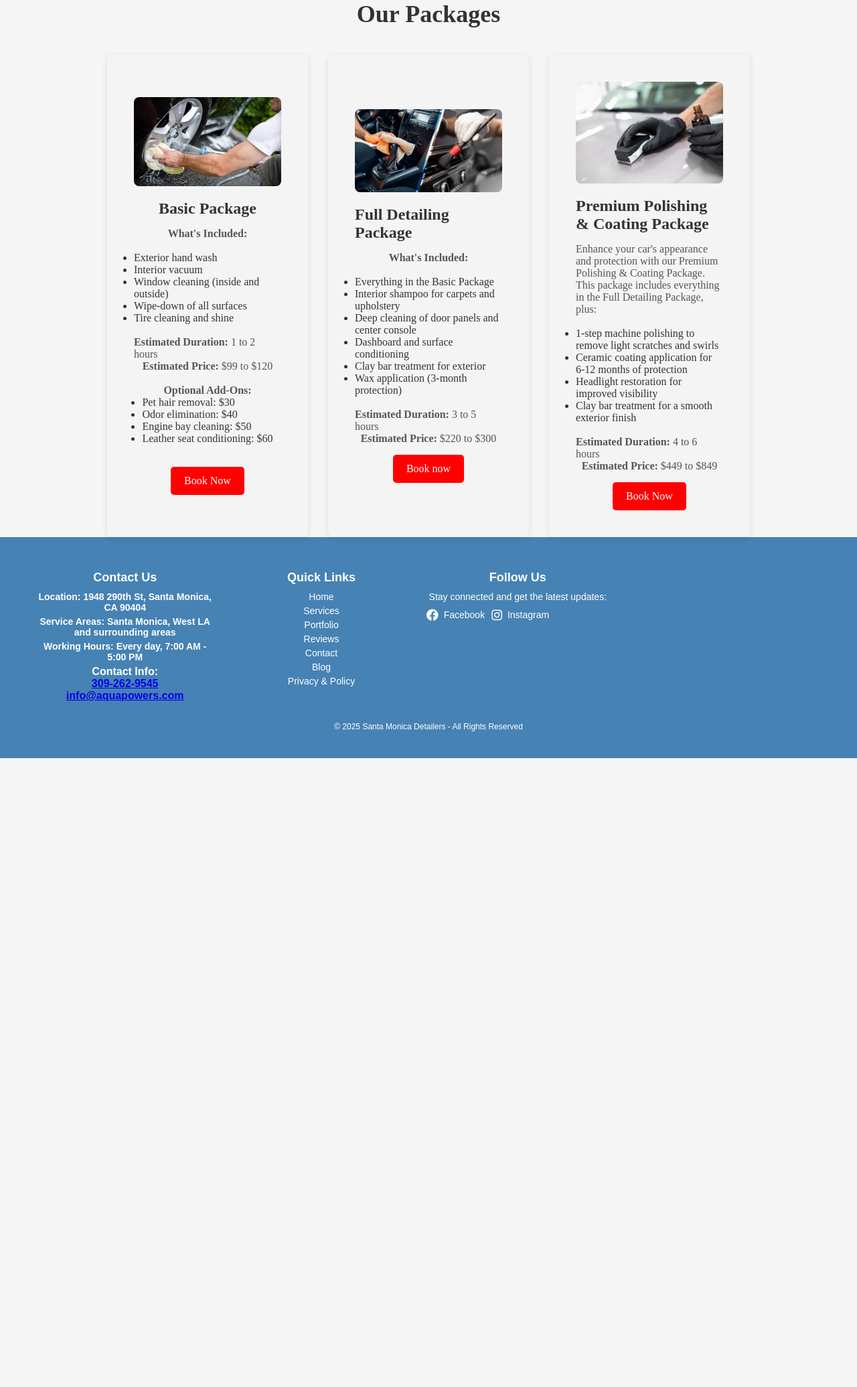
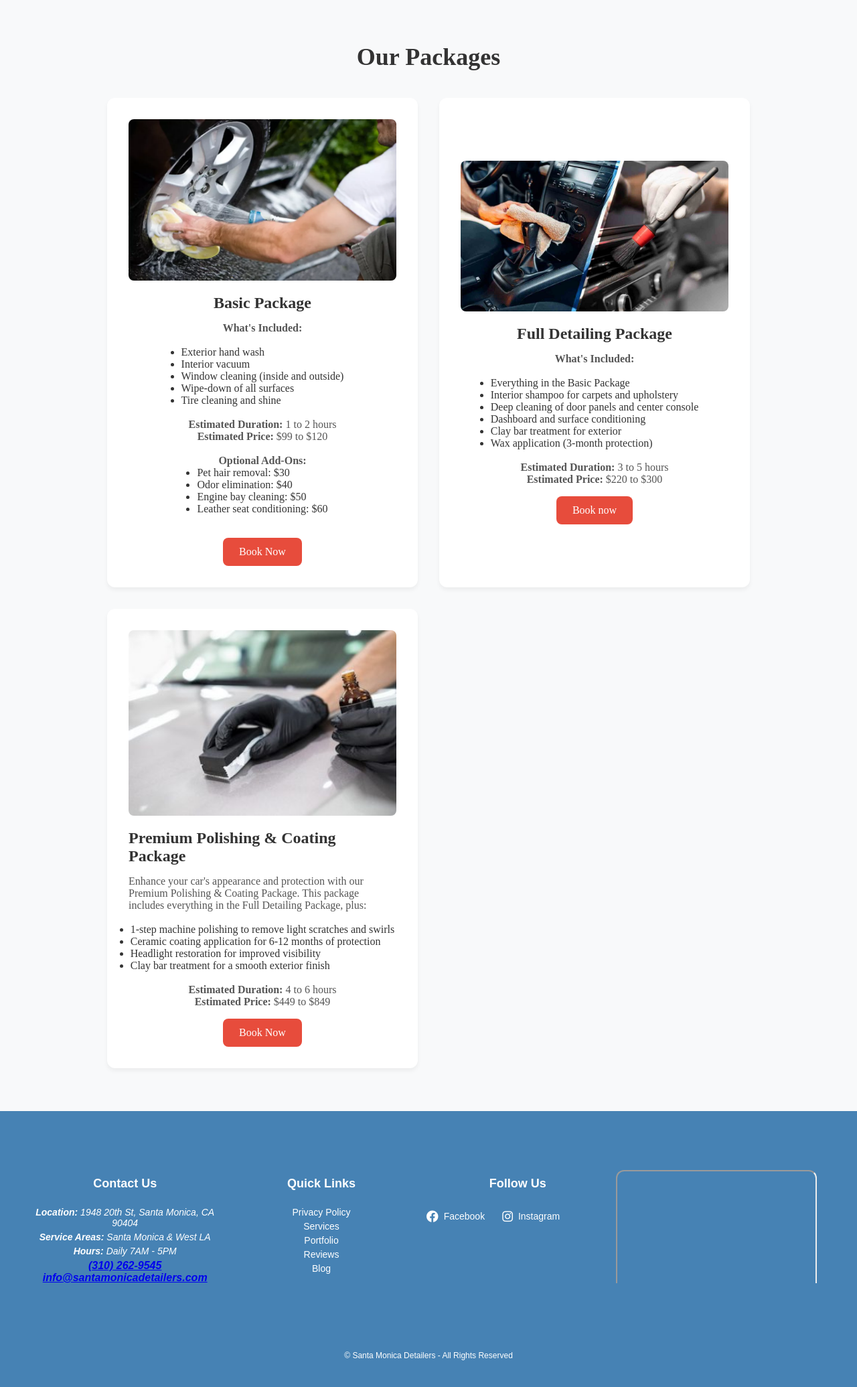
Before and after one commit to mirtazayev/santamonicadetailerscom, a FastAPI app: page /services in a window 1280 px wide. Shown: the part 78-2149 px from the top of the page at 67% size. Before the commit the page ends 1210 px from the top, so only its background shows below. Run offline with FastAPI, Linux system fonts and the light colour scheme; a map, chart or similar area stays blank; parts of the project's set-up code (start-up, migrations or seed data) failed here and were passed over; grey boxes are pictures that could not be loaded.

Commit message:
Update our_package.html

```diff
--- a/templates/our_package.html
+++ b/templates/our_package.html
@@ -3,10 +3,11 @@
 <head>
     <meta charset="UTF-8">
     <meta name="viewport" content="width=device-width, initial-scale=1.0">
-    <meta name="description" content="Professional Car Detailing Services">
+    <meta name="description" content="Professional Car Detailing Services in Santa Monica">
     <meta name="keywords" content="Car Detailing, Auto Spa, Ceramic Coating, Interior Cleaning">
-    <meta name="author" content="Santa Monica Detailerss">
+    <meta name="author" content="Santa Monica Detailers">
     <title>Car Detailing - Santa Monica Detailers</title>
+
     <!-- Google tag (gtag.js) -->
     <script async src="https://www.googletagmanager.com/gtag/js?id=AW-16828417802"></script>
     <script>
@@ -17,26 +18,119 @@
         }
 
         gtag('js', new Date());
-
         gtag('config', 'AW-16828417802');
     </script>
+
+    <link rel="stylesheet" href="https://cdnjs.cloudflare.com/ajax/libs/font-awesome/6.0.0-beta3/css/all.min.css">
     <link rel="stylesheet" href="/static/style.css">
-    <link rel="stylesheet" href="https://cdnjs.cloudflare.com/ajax/libs/font-awesome/6.0.0-beta3/css/all.min.css">
+    <style>
+        /* Enhanced Styles */
+        :root {
+            --primary: #2A3950;
+            --secondary: #E74C3C;
+            --accent: #3498DB;
+            --text: #444;
+            --light: #F8F9FA;
+        }
 
+        .services {
+            padding: 4rem 0;
+            background: var(--light);
+        }
+
+        .services-grid {
+            display: grid;
+            grid-template-columns: repeat(auto-fit, minmax(300px, 1fr));
+            gap: 2rem;
+            margin-top: 2rem;
+        }
+
+        .service {
+            background: white;
+            border-radius: 12px;
+            padding: 2rem;
+            box-shadow: 0 4px 6px rgba(0, 0, 0, 0.05);
+            transition: transform 0.3s ease;
+        }
+
+        .service:hover {
+            transform: translateY(-5px);
+        }
+
+        .service-img {
+            width: 100%;
+            height: 200px;
+            object-fit: cover;
+            border-radius: 8px;
+            margin-bottom: 1.5rem;
+        }
+
+        .book-now-btn {
+            display: inline-block;
+            padding: 12px 24px;
+            background: var(--secondary);
+            color: white;
+            text-decoration: none;
+            border-radius: 8px;
+            margin-top: 1rem;
+            transition: background 0.3s ease;
+        }
+
+        .book-now-btn:hover {
+            background: #D84315;
+        }
+
+        /* Footer Enhancements */
+        .footer-container {
+        {#background: var(--primary);#} color: white;
+            padding: 3rem 0;
+        }
+
+        .footer-section {
+            margin-bottom: 2rem;
+        }
+
+        .footer-section h3 {
+            color: white;
+            margin-bottom: 1.5rem;
+        }
+
+        .social-links a {
+            color: white;
+            margin-right: 1rem;
+            font-size: 1.5rem;
+        }
+
+        .map-wrapper iframe {
+            border-radius: 12px;
+            height: 400px;
+        }
+
+        @media (max-width: 768px) {
+            .services-grid {
+                grid-template-columns: 1fr;
+            }
+
+            .map-wrapper iframe {
+                height: 300px;
+            }
+        }
+    </style>
 </head>
+<body>
 
-<!-- Navigation Bar -->
+<!-- Navigation Bar (Keep existing structure) -->
 <header>
     <nav>
         <div class="container">
             <div class="logo">
                 <a href="/">Santa Monica Detailers</a>
             </div>
-            <div class="hamburger" onclick="toggleMenu()">
-                <div></div>
-                <div></div>
-                <div></div>
-            </div>
+            <button class="hamburger" aria-label="Menu" onclick="toggleMenu()">
+                <span></span>
+                <span></span>
+                <span></span>
+            </button>
             <ul class="nav-links">
                 <li><a href="/">Home</a></li>
                 <li><a href="/services">Services</a></li>
@@ -48,8 +142,6 @@
         </div>
     </nav>
 </header>
-
-<body>
 
 <!-- Services Section -->
 <section id="services" class="services">
@@ -120,87 +212,78 @@
         </div>
     </div>
 </section>
+
 <footer>
     <div class="footer-container">
-        <!-- Map Section (Left side) -->
         <div class="map-section">
-            <!-- Google Map Embed with Responsive Wrapper -->
             <div class="map-wrapper">
-                <iframe src="https://www.google.com/maps/embed?pb=!1m18!1m12!1m3!1d3306.902273659348!2d-118.47383262361738!3d34.02071937316887!2m3!1f0!2f0!3f0!3m2!1i1024!2i768!4f13.1!3m3!1m2!1s0x80c2bb24d0557adf%3A0xc484140725594251!2s1948%2020th%20St%2C%20Santa%20Monica%2C%20CA%2090404!5e0!3m2!1sen!2sus!4v1737543242976!5m2!1sen!2sus"
-                        width="100%" height="450" style="border:0;" allowfullscreen="" loading="lazy"
-                        referrerpolicy="no-referrer-when-downgrade"></iframe>
+                <iframe
+                        title="Our Location"
+                        src="https://www.google.com/maps/embed?pb=!1m18!1m12!1m3!1d3306.902273659348!2d-118.47383262361738!3d34.02071937316887!2m3!1f0!2f0!3f0!3m2!1i1024!2i768!4f13.1!3m3!1m2!1s0x80c2bb24d0557adf%3A0xc484140725594251!2s1948%2020th%20St%2C%20Santa%20Monica%2C%20CA%2090404!5e0!3m2!1sen!2sus!4v1737543242976!5m2!1sen!2sus"
+                        loading="lazy"
+                        referrerpolicy="no-referrer-when-downgrade">
+                </iframe>
             </div>
         </div>
 
-        <!-- Contact Info Section -->
         <div class="footer-section">
             <h3>Contact Us</h3>
-            <p><strong>Location: 1948 290th St, Santa Monica, CA 90404</strong></p>
-            <p><strong>Service Areas: Santa Monica, West LA and surrounding areas</strong></p>
-            <p><strong>Working Hours: Every day, 7:00 AM - 5:00 PM</strong></p>
-            <h4>Contact Info: <br><a href="tel:+13092629545">309-262-9545</a></h4>
-            <h4><a href="mailto:info@aquapowers.com">info@aquapowers.com</a></h4>
+            <address>
+                <p><strong>Location:</strong> 1948 20th St, Santa Monica, CA 90404</p>
+                <p><strong>Service Areas:</strong> Santa Monica &amp; West LA</p>
+                <p><strong>Hours:</strong> Daily 7AM - 5PM</p>
+                <h4><a href="tel:+13102629545">(310) 262-9545</a></h4>
+                <h4><a href="mailto:info@santamonicadetailers.com">info@santamonicadetailers.com</a></h4>
+            </address>
         </div>
 
-        <!-- Quick Links Section -->
         <div class="footer-section">
             <h3>Quick Links</h3>
             <ul>
-                <li><a href="/">Home</a></li>
+                <li><a href="/privacy-policy">Privacy Policy</a></li>
                 <li><a href="/services">Services</a></li>
                 <li><a href="/portfolio">Portfolio</a></li>
                 <li><a href="/reviews">Reviews</a></li>
-                <li><a href="/contact">Contact</a></li>
                 <li><a href="/blog">Blog</a></li>
-                <li><a href="/privacy-policy">Privacy & Policy</a></li>
             </ul>
         </div>
 
-        <!-- Social Media Section -->
         <div class="footer-section">
             <h3>Follow Us</h3>
-            <p>Stay connected and get the latest updates:</p>
             <ul class="social-links">
-                <li><a href="https://facebook.com/santamonicadetailers" target="_blank"><i class="fab fa-facebook"></i> Facebook</a></li>
-                <li><a href="https://instagram.com/santamonicadetailers" target="_blank"><i class="fab fa-instagram"></i> Instagram</a></li>
+                <li><a href="https://facebook.com/santamonicadetailers" target="_blank" rel="noopener">
+                    <i class="fab fa-facebook"></i> Facebook
+                </a></li>
+                <li><a href="https://instagram.com/santamonicadetailers" target="_blank" rel="noopener">
+                    <i class="fab fa-instagram"></i> Instagram
+                </a></li>
             </ul>
         </div>
     </div>
 
     <div class="footer-bottom">
-        <p>&copy; 2025 Santa Monica Detailers - All Rights Reserved</p>
+        <p>&copy; <span id="current-year"></span> Santa Monica Detailers - All Rights Reserved</p>
     </div>
 </footer>
 
-</footer>
+
 <script src="/static/scripts.js"></script>
-</body>
-<!-- Swiper.js Script -->
 <script src="https://unpkg.com/swiper/swiper-bundle.min.js"></script>
 <script>
-    // Initialize Swiper
-    const swiper = new Swiper('.swiper', {
-        slidesPerView: 1,
-        spaceBetween: 30,
-        loop: true,
-        pagination: {
-            el: '.swiper-pagination',
-            clickable: true,
-        },
-        navigation: {
-            nextEl: '.swiper-button-next',
-            prevEl: '.swiper-button-prev',
-        },
-        breakpoints: {
-            768: {slidesPerView: 2},
-            1024: {slidesPerView: 3},
-        },
-    });
-
-    // Toggle menu
+    // Enhanced Toggle Menu
     function toggleMenu() {
         const navLinks = document.querySelector('.nav-links');
+        const hamburger = document.querySelector('.hamburger');
         navLinks.classList.toggle('active');
+        hamburger.setAttribute('aria-expanded', navLinks.classList.contains('active'));
+    }
+
+    // Initialize Swiper if needed
+    if (document.querySelector('.swiper')) {
+        const swiper = new Swiper('.swiper', {
+            // Swiper configuration
+        });
     }
 </script>
+</body>
 </html>
```
